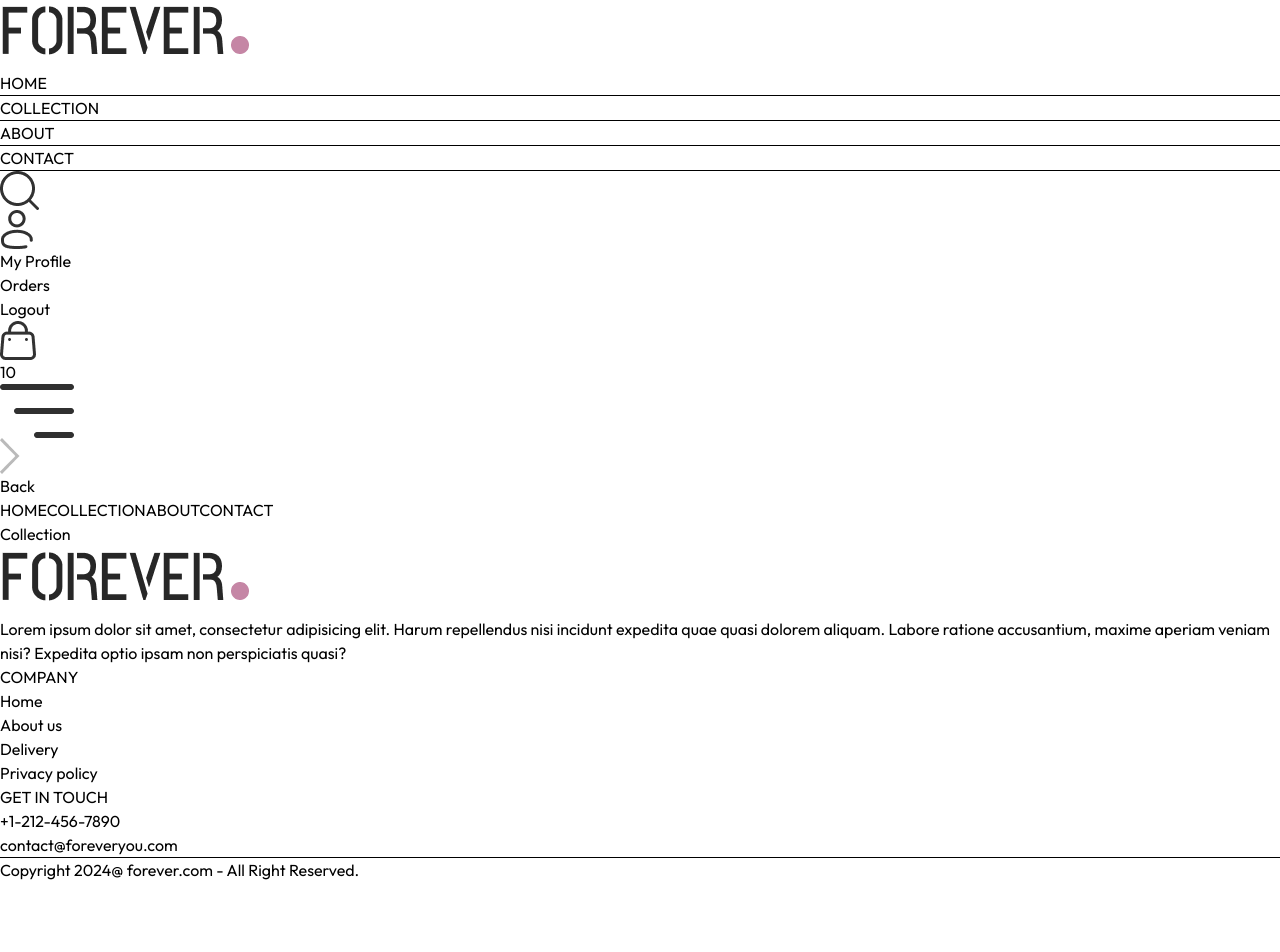
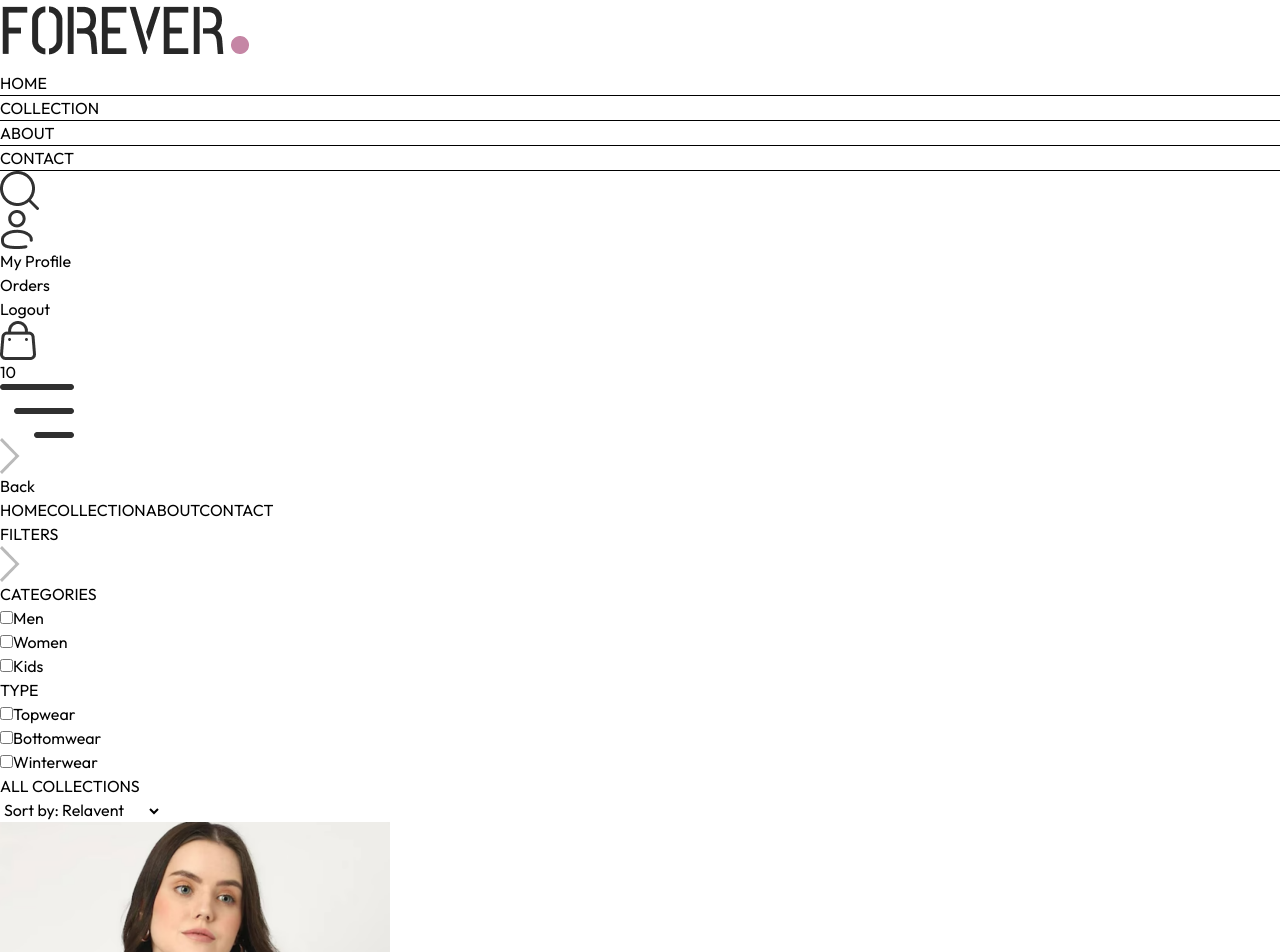
Before and after one commit to Gaurav-rathi-12/Ecommerce-app, a React (Vite) app in the folder frontend/: page /collection in a window 1280 px wide. Shown: the top 952 px of the page. Before the commit the page ends 882 px from the top, so only its background shows below. Built offline with nearby package versions, Linux system fonts and the light colour scheme.

Commit message:
Collection component is completed

```diff
--- a/frontend/src/App.jsx
+++ b/frontend/src/App.jsx
@@ -11,11 +11,13 @@ import PlaceOrder from './pages/PlaceOrder'
 import Orders from './pages/Orders'
 import Navbar from './components/Navbar'
 import Footer from './components/Footer'
+import SearchBar from './components/SearchBar'
 
 const App = () => {
   return (
     <div className='px-4 sm:px-[5vw] md:px-[7vw] lg:px-[9vw] '>
       <Navbar/>
+      <SearchBar/>
       <Routes>
         <Route path='/' element={<Home/>} />
         <Route path='/collection' element={<Collection/>} />
--- a/frontend/src/components/LatestCollection.jsx
+++ b/frontend/src/components/LatestCollection.jsx
@@ -9,9 +9,9 @@ const LatestCollection = () => {
 
     const [latestProduct, setLatestProduct] = useState([])
 
-    useEffect(()=>[
+    useEffect(()=>{
       setLatestProduct(products.slice(0,10))
-    ],[])
+    },[])
 
   return (
     <div className='my-10'>
--- a/frontend/src/components/Navbar.jsx
+++ b/frontend/src/components/Navbar.jsx
@@ -1,9 +1,11 @@
-import React, { useState } from 'react'
+import React, { useContext, useState } from 'react'
 import {assets} from '../assets/assets'
 import { Link, NavLink } from 'react-router-dom'
+import { ShopContext } from '../context/ShopContext'
 
 const Navbar = () => {
     const [visible , setVisible] = useState(false)
+    const {setShowSearch} = useContext(ShopContext)
 
   return (
     <div className='flex justify-between items-center py-5 font-medium'>
@@ -29,7 +31,7 @@ const Navbar = () => {
         </ul>
 
         <div className='flex items-center gap-6'>
-            <img src={assets.search_icon} className='w-5 cursor-pointer' alt="" />
+            <img onClick={()=>setShowSearch(true)} src={assets.search_icon} className='w-5 cursor-pointer' alt="" />
 
             <div className='group relative'>
                 <img src={assets.profile_icon} className='w-5 cursor-pointer' alt="" />
@@ -60,7 +62,6 @@ const Navbar = () => {
                 <NavLink onClick={()=> setVisible(false)} className='py-2 pl-6 border border-gray-200' to='/about' >ABOUT</NavLink>
                 <NavLink onClick={()=> setVisible(false)} className='py-2 pl-6 border border-gray-200' to='/contact' >CONTACT</NavLink>
             </div>
-
         </div>
     </div>
   )
--- /dev/null
+++ b/frontend/src/components/SearchBar.jsx
@@ -0,0 +1,31 @@
+import React, { useContext, useEffect, useState } from 'react'
+import { ShopContext } from '../context/ShopContext'
+import { assets } from '../assets/assets'
+import { useLocation } from 'react-router-dom'
+
+const SearchBar = () => {
+  const {search,setSearch,showSearch,setShowSearch} = useContext(ShopContext)
+  const [visible, setVisible] = useState(false)
+  const location = useLocation()
+
+  useEffect(()=>{
+    if(location.pathname.includes('collection') ){
+      setVisible(true)
+    }
+    else{
+      setVisible(false)
+    }
+  },[location])
+
+  return showSearch && visible ? (
+    <div className='border-t border-b bg-gray-50 text-center'>
+      <div className='inline-flex items-center justify-center border border-gray-400 px-5 py-2 my-5 mx-3 rounded-full w-3/4 sm:w-1/2'>
+      <input value={search} onChange={(e)=> setSearch(e.target.value)} type="text" placeholder='Search' className='flex-1 outline-none bg-inherit text-sm ' />
+      <img className='w-4' src={assets.search_icon} alt="" />
+      </div>
+        <img onClick={()=> setShowSearch(false)} className='inline w-3 cursor-pointer' src={assets.cross_icon} alt="" />
+    </div>
+  ): null
+}
+
+export default SearchBar
--- a/frontend/src/context/ShopContext.jsx
+++ b/frontend/src/context/ShopContext.jsx
@@ -1,4 +1,4 @@
-import { createContext } from "react";
+import { createContext, useState } from "react";
 import { products } from "../assets/assets";
 
 export const ShopContext = createContext()
@@ -6,8 +6,12 @@ export const ShopContext = createContext()
 const ShopContextProvider = (props) =>{
     const currency = '$'
     const delivery_fee = 10
+    const [search, setSearch] = useState('')
+    const [showSearch, setShowSearch] = useState(false)
 
-    const value = {products,currency,delivery_fee}
+    const value = {products,currency,delivery_fee,
+        search,setSearch,showSearch,setShowSearch
+    }
 
     return(
         <ShopContext.Provider value={value}>
--- a/frontend/src/pages/Collection.jsx
+++ b/frontend/src/pages/Collection.jsx
@@ -1,8 +1,141 @@
-import React from 'react'
+import React, { useContext, useEffect, useState } from 'react'
+import { ShopContext } from '../context/ShopContext'
+import { assets } from '../assets/assets'
+import Title from '../components/Title'
+import ProductItem from '../components/ProductItem'
+
 
 const Collection = () => {
+  const {products,search,showSearch } = useContext(ShopContext)
+  const [showFilter, setShowFilter] = useState(false)
+  const [filterProducts, setFilterProducts] = useState([])
+  const [category, setCategory] = useState([])
+  const [subCategory, setSubCategory] = useState([])
+  const [sortType, setSortType] = useState('relevent')
+
+  const toggleCategory = (e) =>{
+    if(category.includes(e.target.value)){
+      setCategory(prev => prev.filter(item => item !== e.target.value))
+    }
+    else{
+      setCategory(prev => [...prev, e.target.value])
+    }
+  }
+  const toggleSubCategory = (e) =>{
+    if(subCategory.includes(e.target.value)){
+      setSubCategory(prev => prev.filter(item => item !== e.target.value))
+    }
+    else{
+      setSubCategory(prev => [...prev, e.target.value])
+    }
+  }
+
+  const applyFilter = ()=>{
+    let productsCopy = products.slice()
+
+    if(search && showSearch){
+      productsCopy = productsCopy.filter((item)=> item.name.toLowerCase().includes(search.toLowerCase()) )
+    }
+
+    if(category.length > 0){
+      productsCopy = productsCopy.filter(item => category.includes(item.category) )
+    }
+
+    if(subCategory.length > 0){
+      productsCopy = productsCopy.filter(item => subCategory.includes(item.subCategory) )
+    }
+
+    setFilterProducts(productsCopy)
+  }
+
+  const sortProduct = () =>{
+    let fpCopy = filterProducts.slice()
+
+    switch(sortType){
+      case 'low-high':
+        setFilterProducts(fpCopy.sort((a,b)=> (a.price - b.price)))
+        break;
+
+      case 'high-low':
+        setFilterProducts(fpCopy.sort((a,b) => (b.price - a.price)))
+        break;
+
+      default:
+        applyFilter()
+        break;
+    }
+  }
+
+  useEffect(()=>{
+    applyFilter()
+  },[category,subCategory,search,showSearch])
+
+  useEffect(()=>{
+    sortProduct()
+  },[sortType])
+
+
   return (
-    <div>Collection</div>
+    <div className='flex flex-col sm:flex-row gap-1 sm:gap-10 pt-10 border-t border-gray-300'>
+      {/* Filter Options */}
+      <div className='min-w-60'>
+        <p onClick={()=> setShowFilter(!showFilter)} className='my-2 text-xl flex items-center cursor-pointer gap-2'>FILTERS
+          <img src={assets.dropdown_icon} className={`h-3 sm:hidden ${showFilter? 'rotate-90':''}`} alt="" />
+        </p>
+        {/* Category Filter */}
+        <div className={`border border-gray-300 pl-5 py-3 mt-6 ${showFilter? '': 'hidden'} sm:block`}>
+          <p className='mb-3 text-sm font-medium'>CATEGORIES</p>
+          <div className='flex flex-col gap-2 text-sm font-light text-gray-700'>
+            <p className='flex gap-2'>
+              <input type="checkbox" onChange={toggleCategory} className='w-3' value={'Men'} />Men
+            </p>
+            <p className='flex gap-2'>
+              <input type="checkbox" onChange={toggleCategory} className='w-3' value={'Women'} />Women
+            </p>
+            <p className='flex gap-2'>
+              <input type="checkbox" onChange={toggleCategory} className='w-3' value={'Kids'} />Kids
+            </p>
+
+          </div>
+        </div>
+        <div className={`border border-gray-300 pl-5 py-3 mt-5 ${showFilter? '': 'hidden'} sm:block`}>
+          <p className='mb-3 text-sm font-medium'>TYPE</p>
+          <div className='flex flex-col gap-2 text-sm font-light text-gray-700'>
+            <p className='flex gap-2'>
+              <input type="checkbox" onChange={toggleSubCategory} className='w-3' value={'Topwear'} />Topwear
+            </p>
+            <p className='flex gap-2'>
+              <input type="checkbox" onChange={toggleSubCategory} className='w-3' value={'Bottomwear'} />Bottomwear
+            </p>
+            <p className='flex gap-2'>
+              <input type="checkbox" onChange={toggleSubCategory} className='w-3' value={'Winterwear'} />Winterwear
+            </p>
+
+          </div>
+        </div>
+
+      </div>
+
+      {/* Right side */}
+      <div className='flex-1'>
+        <div className='flex justify-between text-base sm:text-2xl mb-4'>
+          <Title text1={'ALL'} text2={'COLLECTIONS'}/>
+          <select onChange={(e)=> setSortType(e.target.value)} className='border-2 border-gray-300 text-sm px-2' name="" id="">
+            <option value="relavent">Sort by: Relavent</option>
+            <option value="low-high">Sort by: Low to High</option>
+            <option value="high-low">Sort by: High to Low</option>
+          </select>
+        </div>
+
+        <div className='grid grid-cols-2 md:grid-cols-3 lg:grid-cols-4 gap-4 gap-y-6 '>
+          {
+            filterProducts.map((item,index)=>(
+              <ProductItem key={index} name={item.name} image={item.image} id={item._id} price={item.price} />
+            ))
+          }
+        </div>
+      </div>
+    </div>
   )
 }
 
```
